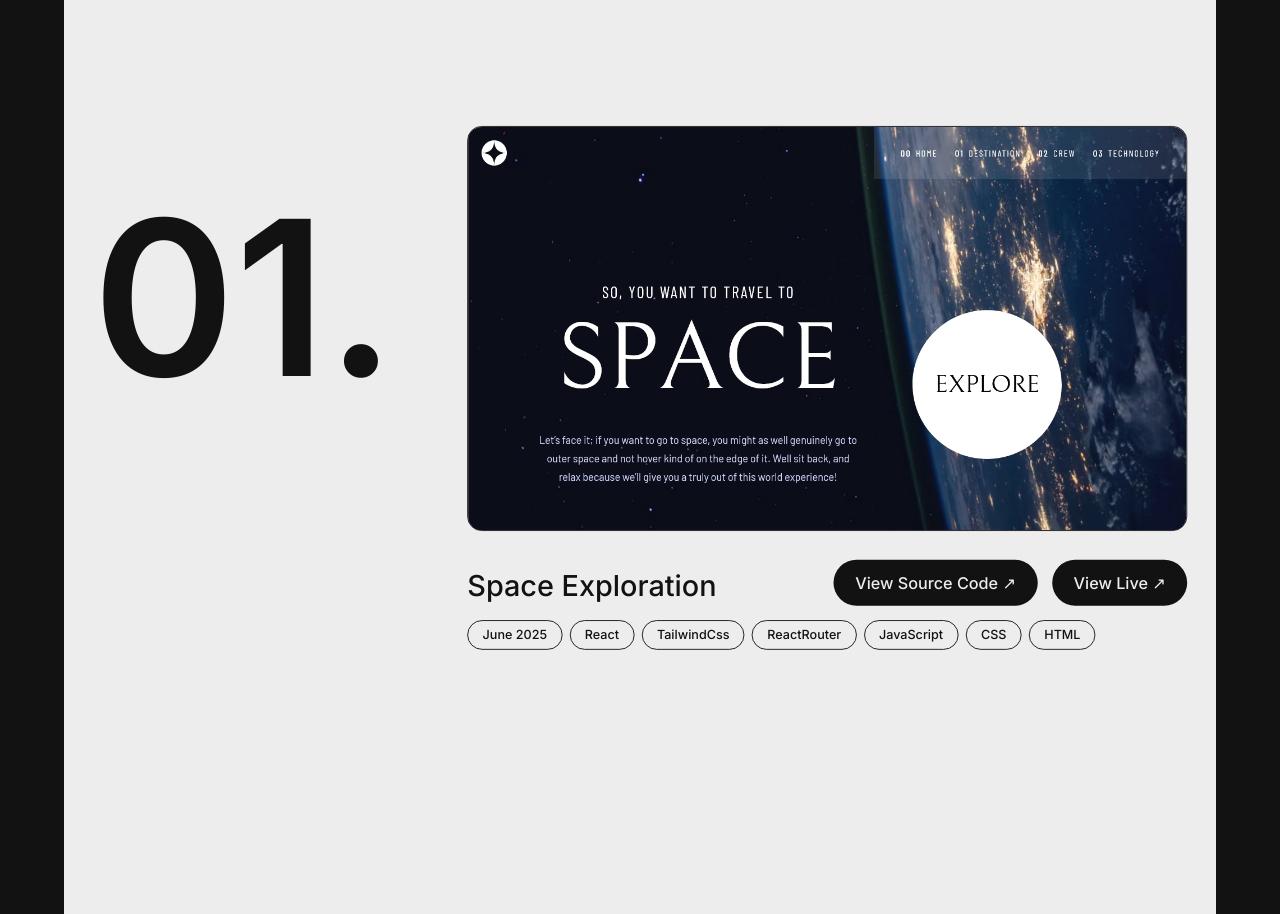
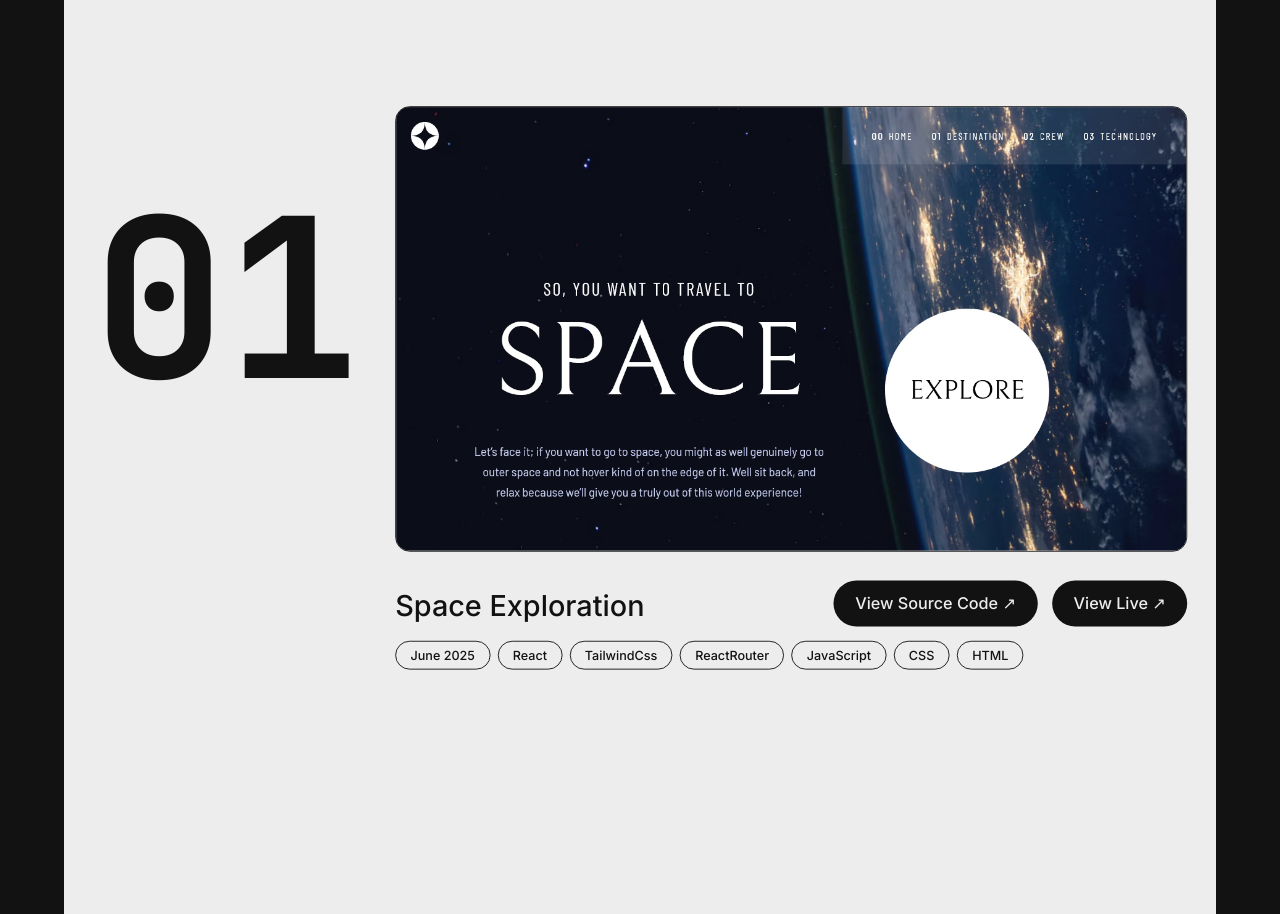
Before and after one commit to mintdexdev/portfolio, a React (Vite) app: page / in a window 1280 px wide. Shown: the part 1360-2274 px from the top of the page. Built offline with nearby package versions, Linux system fonts and the light colour scheme.

Commit message:
completed project section

```diff
--- a/src/components/Projects.jsx
+++ b/src/components/Projects.jsx
@@ -1,4 +1,4 @@
-import { useRef } from 'react';
+import { useRef, useState } from 'react';
 
 import { projectList } from '@/data/projectList.js';
 
@@ -17,33 +17,55 @@ gsap.registerPlugin(useGSAP, ScrollTrigger);
 
 export default function Projects() {
 
+  const [currentIndex, setCurrentIndex] = useState(1)
+
   const sectionRef = useRef();
+
+  const numberRef = useRef();
 
   useGSAP(() => {
     const section = sectionRef.current;
 
-    gsap.from(section, {
-      scale: 0.90,
+    gsap.fromTo(section,
+      { scale: 0.9 },
+      {
+        scale: 1,
         scrollTrigger: {
           trigger: section,
           start: "top bottom",
-        end: "top 50%",
-        scrub: true
+          end: "top center",
+          scrub: true,
         },
         ease: "power1.out"
-    })
-    gsap.to(section, {
-      scale: 0.90,
+      }
+    );
+
+    gsap.fromTo(section,
+      { scale: 1 },
+      {
+        scale: 0.9,
         scrollTrigger: {
           trigger: section,
-        start: "bottom 50%",
-        end: "bottom 0%",
-        scrub: true
+          start: "bottom center",
+          end: "bottom top",
+          scrub: true,
         },
         ease: "power1.out"
+      }
+    );
+  }, { scope: sectionRef })
+
+
+  useGSAP(() => {
+    projectList.forEach((_, idx) => {
+      ScrollTrigger.create({
+        trigger: `[data-index="${idx}"]`,
+        start: "top 80%", // 20% from bottom
+        onEnter: () => setCurrentIndex(idx + 1),
+        onEnterBack: () => setCurrentIndex(idx + 1),
+      });
+    });
   })
-
-  }, { scope: sectionRef })
 
 
   return (
@@ -55,20 +77,21 @@ export default function Projects() {
         <ContainerX>
           <h2 className='mb-20 text-l9 text-center'>Projects</h2>
 
-          <div className='flex gap-20 relative justify-center'>
-
+          <div className='flex gap-10 relative justify-center'>
 
             <div className='h-screen grid place-items-center sticky top-0 '>
-              <p className='text-[clamp(15rem,-1.4286rem+17.8571vw,20rem)] font-semibold'>01.</p>
+              <div className='index-number font-mono'>
+                0{currentIndex}
+              </div>
             </div>
 
-
-            <div className=''>
-              {projectList.map((item) => (
+            <div >
+              {projectList.map((item, idx) => (
                 <div className='h-screen min-h-[640px] my-[100px] flex items-center'
                   key={item.name}
                 >
                   <ProjectCard
+                    dataIndex={idx}
                     name={item.name}
                     imgSrc={item.imgSrc}
                     sourceCodeLink={item.sourceCodeLink}
@@ -79,6 +102,7 @@ export default function Projects() {
                 </div>
               ))}
             </div>
+
           </div>
 
           <div className='my-20 '>
--- a/src/components/ui/ProjectCard.jsx
+++ b/src/components/ui/ProjectCard.jsx
@@ -8,10 +8,11 @@ export default function ProjectCard(
     sourceCodeLink,
     liveLink,
     tags = [],
+    dataIndex,
   }
 ) {
   return (
-    <div className="w-full">
+    <div className="w-full" data-index={dataIndex}>
       <img className='w-full  aspect-video rounded-2xl border'
         src={imgSrc}
         alt="" />
--- a/src/components/ui/StackCard.jsx
+++ b/src/components/ui/StackCard.jsx
@@ -1,6 +1,6 @@
 import React from 'react'
 
-export default function SkillsCard(
+export default function StackCard(
   {
     title = "Skill Group Title",
     skills = [],
--- a/src/data/projectList.js
+++ b/src/data/projectList.js
@@ -1,26 +1,26 @@
 export const projectList = [
-  {
+  { id: 1,
     name: "Space Exploration",
     imgSrc: "/assets/36.avif",
     sourceCodeLink: "https://github.com/mintdexdev/frontendmentor/tree/main/p36_space_tourism",
     liveLink: "https://mintdexdev.github.io/frontendmentor/projects/p36_space_tourism/index.html",
     tags: ["June 2025", "React", "TailwindCss", "ReactRouter", "JavaScript", "CSS", "HTML"]
   },
-  {
+  { id: 2,
     name: "Furniture Showcase",
     imgSrc: "/assets/35.avif",
     sourceCodeLink: "https://github.com/mintdexdev/frontendmentor/tree/main/p35_room",
     liveLink: "https://mintdexdev.github.io/frontendmentor/projects/p35_room/index.html",
     tags: ["June 2025", "React", "TailwindCss", "JavaScript", "CSS", "HTML"]
   },
-  {
+  { id: 3,
     name: "Loop Studios Page",
     imgSrc: "/assets/33.avif",
     sourceCodeLink: "https://github.com/mintdexdev/frontendmentor/tree/main/p33_loopstudios",
     liveLink: "https://mintdexdev.github.io/frontendmentor/projects/p33_loopstudios/index.html",
     tags: ["June 2025", "React", "TailwindCss", "JavaScript", "CSS", "HTML"]
   },
-  {
+  { id: 4,
     name: "SunnySide Page",
     imgSrc: "/assets/32.avif",
     sourceCodeLink: "https://github.com/mintdexdev/frontendmentor/tree/main/p32_sunnyside_agency",
--- a/src/global.css
+++ b/src/global.css
@@ -151,3 +151,8 @@ a {
 .skills-card> :last-child {
   border-color: from();
 }
+
+.index-number {
+  font-size: clamp(12rem, -1.7143rem + 21.4286vw, 24rem);
+  font-weight: bold;
+}
```
Also changed, not shown: 1 other file (tests, documents, lock files or other folders). Lines whose indentation alone changed are shown as unchanged.
